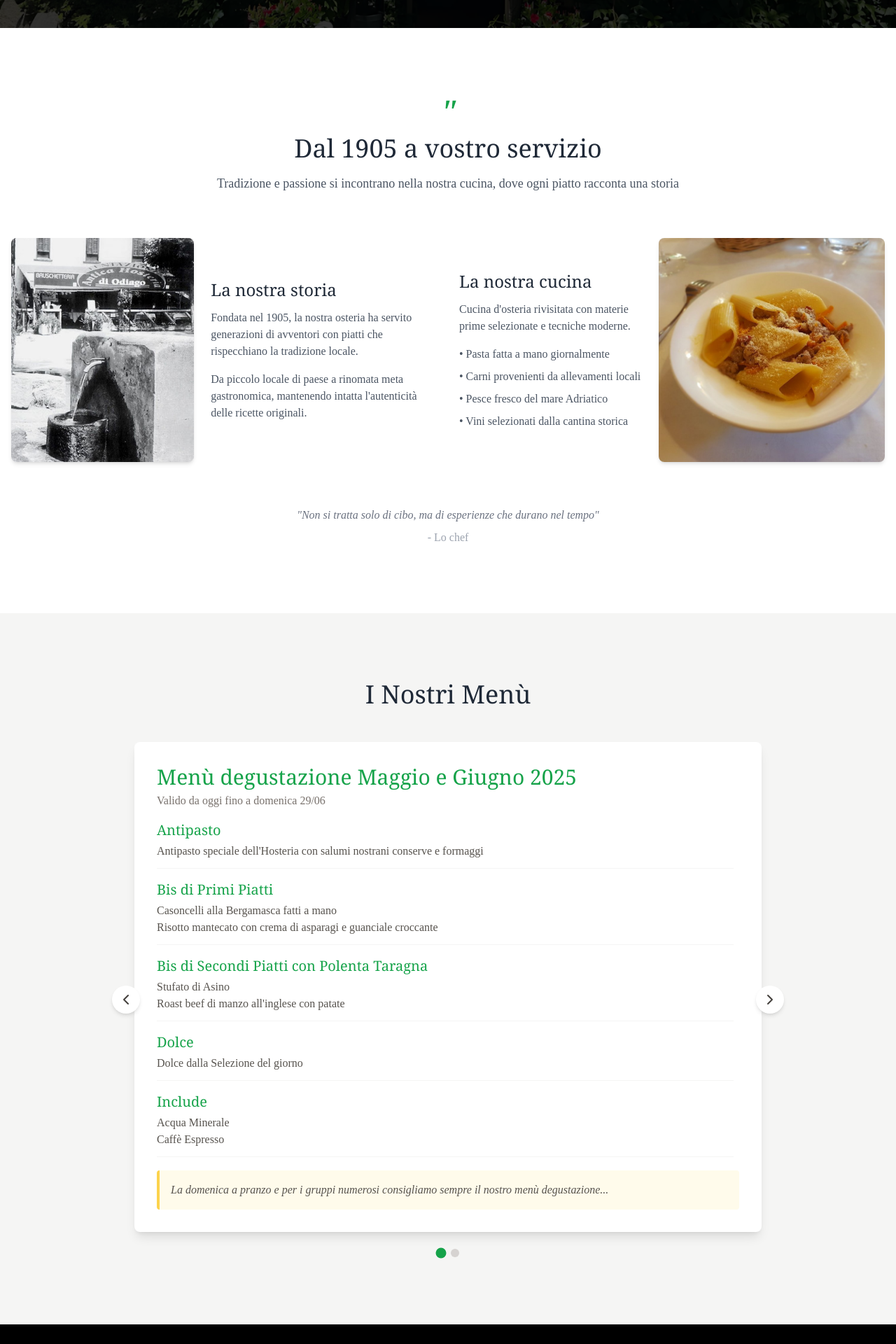
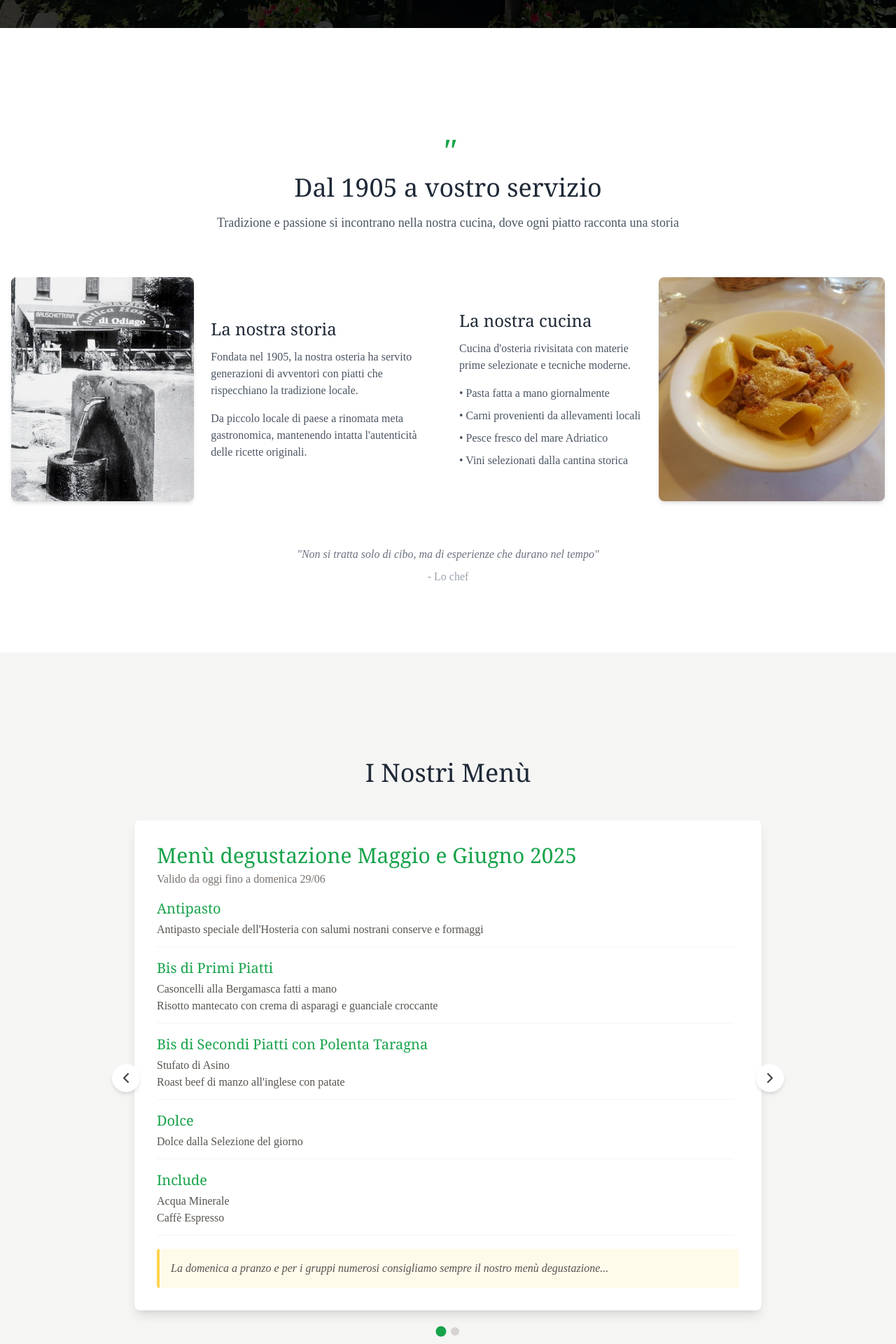
Before and after one commit to JonDADDYS/test, a React (Vite) app: page / in a window 1280 px wide. Shown: the part 760-2680 px from the top of the page at 70% size. Before the commit the page ends 2652 px from the top, so only its background shows below. Built offline with nearby package versions, Linux system fonts and the light colour scheme; a web font is replaced by a local one.

Commit message:
inizializzazione sezione about e menu con alcuni bug

```diff
--- a/src/pages/About.jsx
+++ b/src/pages/About.jsx
@@ -67,7 +67,7 @@ export const About = () => {
         initial="hidden"
         animate={inView1 ? "visible" : "hidden"}
         variants={containerVariants}
-        className="container mx-auto px-4"
+        className="container mx-auto px-4 pt-14"
       >
         <motion.div
           variants={textVariants}
--- a/src/pages/Menu.jsx
+++ b/src/pages/Menu.jsx
@@ -76,26 +76,27 @@ export const Menu = () => {
     })
   };
 
+  // Varianti più veloci solo per l'apparizione iniziale
   const containerVariants = {
-    hidden: { opacity: 0, y: 50 },
+    hidden: { opacity: 0, y: 20 },
     visible: {
       opacity: 1,
       y: 0,
       transition: {
-        duration: 0.8,
-        staggerChildren: 0.2,
+        duration: 0.4, // Ridotto da 0.8 a 0.4
+        staggerChildren: 0.1, // Ridotto da 0.2 a 0.1
         when: "beforeChildren"
       }
     }
   };
 
   const itemVariants = {
-    hidden: { opacity: 0, y: 20 },
+    hidden: { opacity: 0, y: 10 }, // Ridotto y da 20 a 10
     visible: {
       opacity: 1,
       y: 0,
       transition: {
-        duration: 0.6,
+        duration: 0.3, // Ridotto da 0.6 a 0.3
         ease: "easeOut"
       }
     }
@@ -112,7 +113,7 @@ export const Menu = () => {
         initial="hidden"
         animate={inView ? "visible" : "hidden"}
         variants={containerVariants}
-        className="container mx-auto px-4"
+        className="container mx-auto px-4 pt-14"
       >
         <motion.h2
           className="text-4xl font-serif text-center text-gray-800 mb-12"
@@ -162,7 +163,7 @@ export const Menu = () => {
                   className="flex flex-col h-full"
                   initial={{ opacity: 0 }}
                   animate={{ opacity: 1 }}
-                  transition={{ delay: 0.2 }}
+                  transition={{ delay: 0.1 }} // Ridotto da 0.2 a 0.1
                 >
                   <div className="mb-4">
                     <motion.h3
@@ -183,9 +184,12 @@ export const Menu = () => {
                       {menus[currentMenu].items.map((item, index) => (
                         <motion.div
                           key={index}
-                          initial={{ opacity: 0, x: -20 }}
+                          initial={{ opacity: 0, x: -10 }} // Ridotto x da -20 a -10
                           animate={{ opacity: 1, x: 0 }}
-                          transition={{ delay: 0.4 + index * 0.1 }}
+                          transition={{
+                            delay: 0.2 + index * 0.05, // Ridotto delay e incremento
+                            duration: 0.2 // Ridotto da 0.3 a 0.2
+                          }}
                           className="border-b border-stone-100 pb-3"
                         >
                           <h4 className="font-serif text-lg md:text-xl text-green-600 mb-1">{item.category}</h4>
@@ -198,7 +202,7 @@ export const Menu = () => {
                   <motion.div
                     initial={{ opacity: 0 }}
                     animate={{ opacity: 1 }}
-                    transition={{ delay: 0.9 }}
+                    transition={{ delay: 0.4 }} // Ridotto da 0.9 a 0.4
                     className="bg-amber-50 p-3 md:p-4 rounded border-l-4 border-amber-300 mt-4"
                   >
                     <p className="text-stone-600 italic text-sm md:text-base whitespace-pre-line">{menus[currentMenu].note}</p>
@@ -213,7 +217,7 @@ export const Menu = () => {
             className="flex justify-center mt-6 space-x-2"
             initial={{ opacity: 0 }}
             animate={{ opacity: 1 }}
-            transition={{ delay: 1 }}
+            transition={{ delay: 0.5 }} // Ridotto da 1 a 0.5
           >
             {menus.map((_, index) => (
               <button
```
